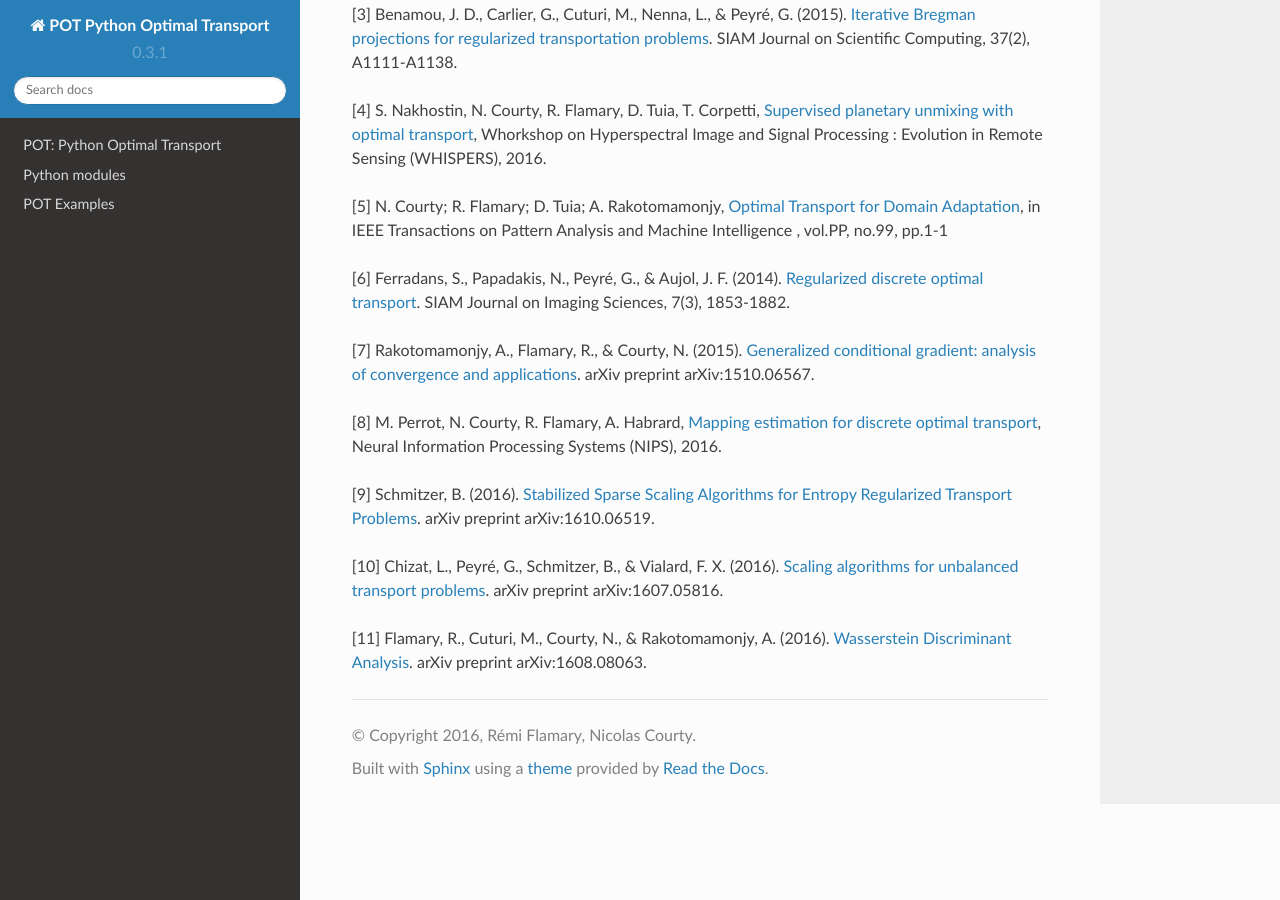
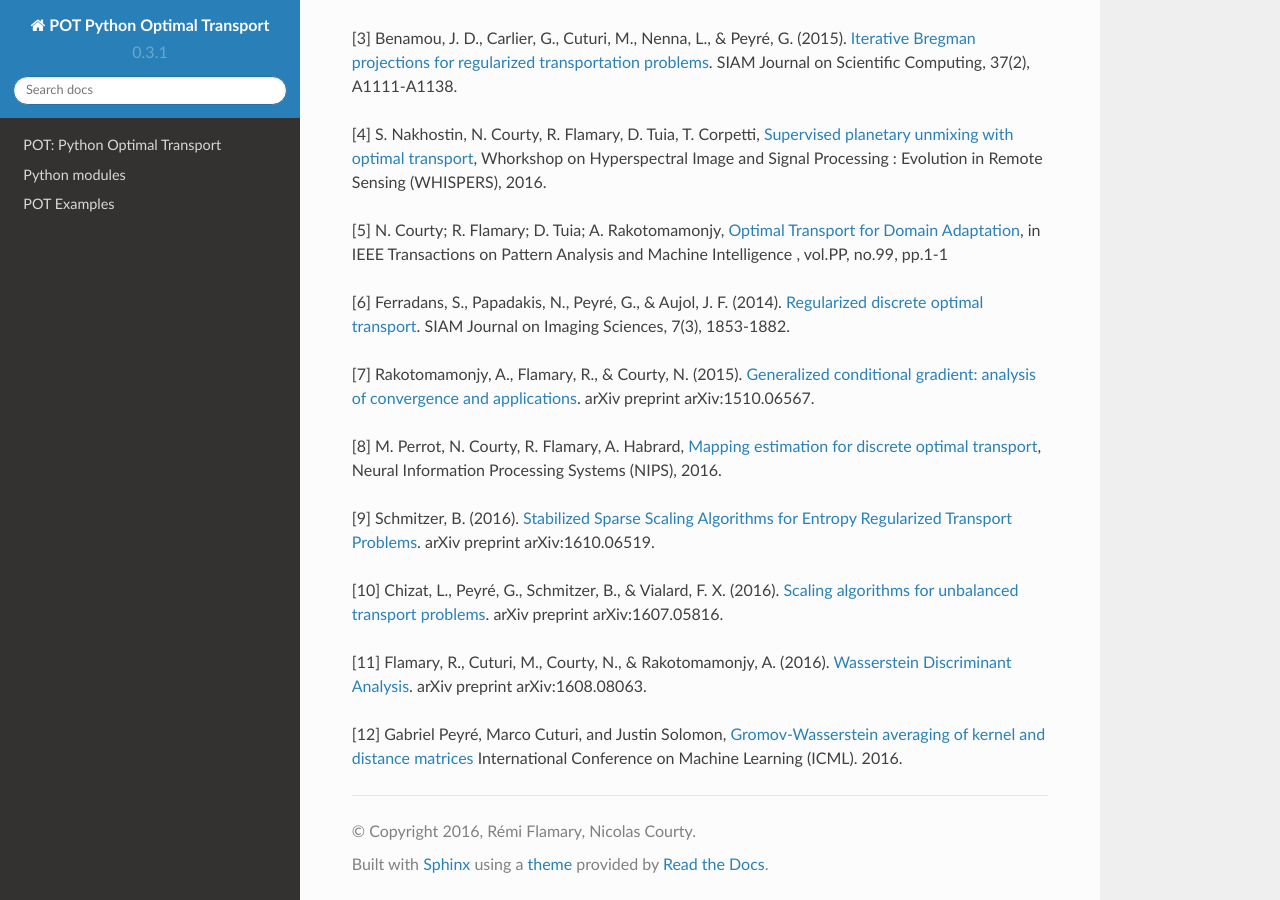
Before and after one commit to PythonOT/POT, a Sphinx documentation site: the page built from docs/source/readme.rst, in a window 1280 px wide and 900 px high, scrolled down 4136 px. Built offline with Sphinx 7.4.7 and the Read the Docs theme 2.0.0, drawn with Linux system fonts in a browser that asks for light colours; some of the changed text lies outside the part shown.

Commit message:
update doc

```diff
--- a/docs/source/readme.rst
+++ b/docs/source/readme.rst
@@ -21,6 +21,7 @@ It provides the following solvers:
 -  Joint OT matrix and mapping estimation [8].
 -  Wasserstein Discriminant Analysis [11] (requires autograd +
    pymanopt).
+-  Gromov-Wasserstein distances and barycenters [12]
 
 Some demonstrations (both in Python and Jupyter Notebook format) are
 available in the examples folder.
@@ -280,6 +281,11 @@ arXiv:1607.05816.
 Analysis <https://arxiv.org/pdf/1608.08063.pdf>`__. arXiv preprint
 arXiv:1608.08063.
 
+[12] Gabriel Peyré, Marco Cuturi, and Justin Solomon,
+`Gromov-Wasserstein averaging of kernel and distance
+matrices <http://proceedings.mlr.press/v48/peyre16.html>`__
+International Conference on Machine Learning (ICML). 2016.
+
 .. |PyPI version| image:: https://badge.fury.io/py/POT.svg
    :target: https://badge.fury.io/py/POT
 .. |Build Status| image:: https://travis-ci.org/rflamary/POT.svg?branch=master
```
Also changed, not shown: other parts of docs/source/readme.rst (+1 -1 lines).
